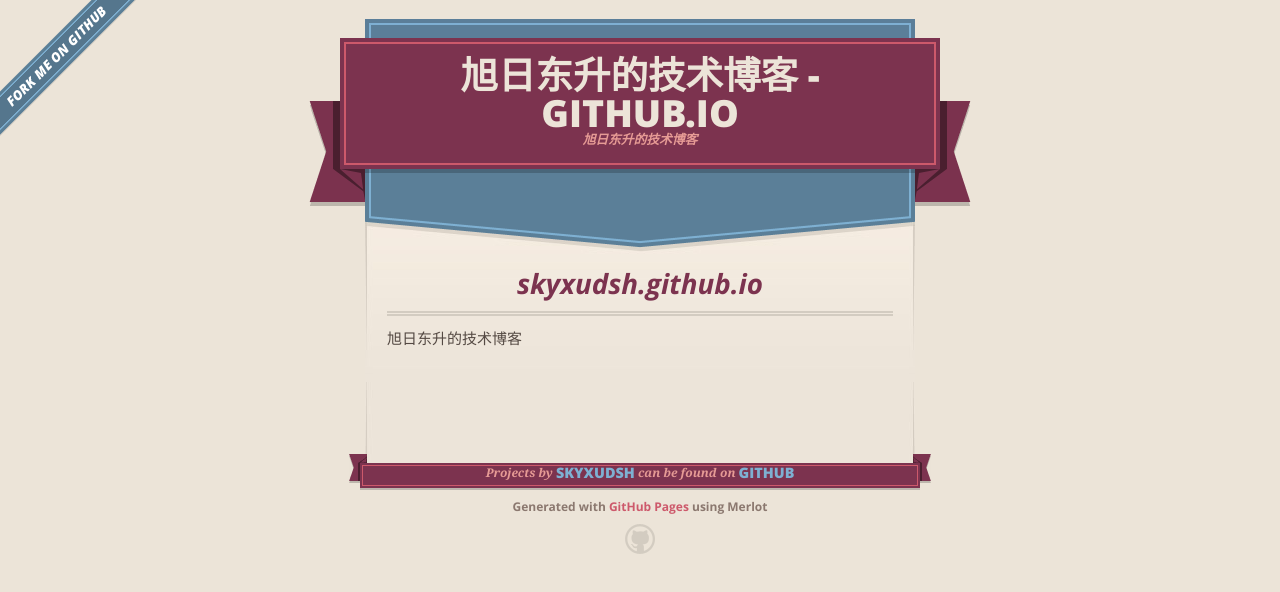
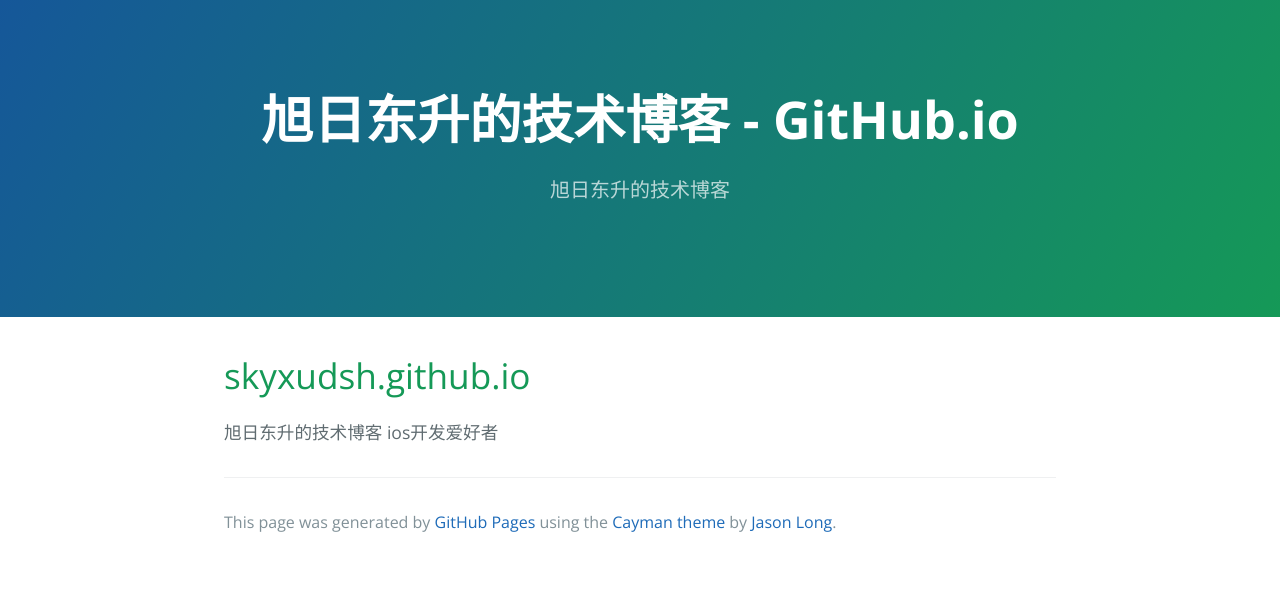
Before and after one commit to skyxudsh/skyxudsh.github.io, a plain HTML site: page index.html in a window 1280 px wide. Drawn offline with nearby package versions, Linux system fonts and the light colour scheme.

Commit message:
Replace master branch with page content via GitHub

```diff
--- a/index.html
+++ b/index.html
@@ -1,69 +1,33 @@
 <!DOCTYPE html>
-<html>
+<html lang="en-us">
   <head>
-    <meta charset='utf-8'>
-    <meta http-equiv="X-UA-Compatible" content="chrome=1">
-    <meta name="viewport" content="width=640">
+    <meta charset="UTF-8">
+    <title>旭日东升的技术博客 - GitHub.io by skyxudsh</title>
+    <meta name="viewport" content="width=device-width, initial-scale=1">
+    <link rel="stylesheet" type="text/css" href="stylesheets/normalize.css" media="screen">
+    <link href='http://fonts.googleapis.com/css?family=Open+Sans:400,700' rel='stylesheet' type='text/css'>
+    <link rel="stylesheet" type="text/css" href="stylesheets/stylesheet.css" media="screen">
+    <link rel="stylesheet" type="text/css" href="stylesheets/github-light.css" media="screen">
+  </head>
+  <body>
+    <section class="page-header">
+      <h1 class="project-name">旭日东升的技术博客 - GitHub.io</h1>
+      <h2 class="project-tagline">旭日东升的技术博客</h2>
+    </section>
 
-    <link rel="stylesheet" href="stylesheets/core.css" media="screen">
-    <link rel="stylesheet" href="stylesheets/mobile.css" media="handheld, only screen and (max-device-width:640px)">
-    <link rel="stylesheet" href="stylesheets/github-light.css">
-
-    <script type="text/javascript" src="javascripts/modernizr.js"></script>
-    <script type="text/javascript" src="https://ajax.googleapis.com/ajax/libs/jquery/1.7.1/jquery.min.js"></script>
-    <script type="text/javascript" src="javascripts/headsmart.min.js"></script>
-    <script type="text/javascript">
-      $(document).ready(function () {
-        $('#main_content').headsmart()
-      })
-    </script>
-    <title>旭日东升的技术博客 - GitHub.io by skyxudsh</title>
-  </head>
-
-  <body>
-    <a id="forkme_banner" href="https://github.com/skyxudsh">View on GitHub</a>
-    <div class="shell">
-
-      <header>
-        <span class="ribbon-outer">
-          <span class="ribbon-inner">
-            <h1>旭日东升的技术博客 - GitHub.io</h1>
-            <h2>旭日东升的技术博客</h2>
-          </span>
-          <span class="left-tail"></span>
-          <span class="right-tail"></span>
-        </span>
-      </header>
-
-      <div id="no-downloads">
-        <span class="inner">
-        </span>
-      </div>
-
-
-      <span class="banner-fix"></span>
-
-
-      <section id="main_content">
-        <h1>
+    <section class="main-content">
+      <h1>
 <a id="skyxudshgithubio" class="anchor" href="#skyxudshgithubio" aria-hidden="true"><span class="octicon octicon-link"></span></a>skyxudsh.github.io</h1>
 
-<p>旭日东升的技术博客</p>
-      </section>
+<p>旭日东升的技术博客
+ios开发爱好者</p>
 
-      <footer>
-        <span class="ribbon-outer">
-          <span class="ribbon-inner">
-            <p>Projects by <a href="https://github.com/skyxudsh">skyxudsh</a> can be found on <a href="https://github.com/skyxudsh">GitHub</a></p>
-          </span>
-          <span class="left-tail"></span>
-          <span class="right-tail"></span>
-        </span>
-        <p>Generated with <a href="https://pages.github.com">GitHub Pages</a> using Merlot</p>
-        <span class="octocat"></span>
+      <footer class="site-footer">
+
+        <span class="site-footer-credits">This page was generated by <a href="https://pages.github.com">GitHub Pages</a> using the <a href="https://github.com/jasonlong/cayman-theme">Cayman theme</a> by <a href="https://twitter.com/jasonlong">Jason Long</a>.</span>
       </footer>
 
-    </div>
+    </section>
 
 
   </body>
--- a/params.json
+++ b/params.json
@@ -1 +1 @@
-{"name":"旭日东升的技术博客 - GitHub.io","tagline":"旭日东升的技术博客","body":"# skyxudsh.github.io\r\n旭日东升的技术博客","google":"","note":"Don't delete this file! It's used internally to help with page regeneration."}
+{"name":"旭日东升的技术博客 - GitHub.io","tagline":"旭日东升的技术博客","body":"# skyxudsh.github.io\r\n旭日东升的技术博客\r\nios开发爱好者","google":"","note":"Don't delete this file! It's used internally to help with page regeneration."}
```
